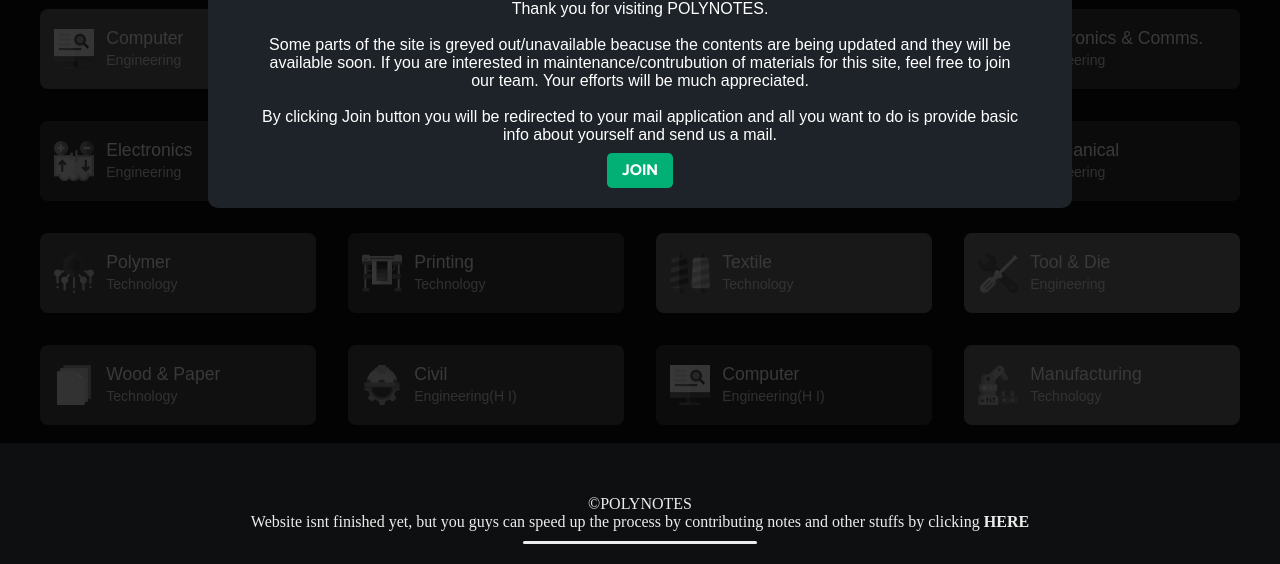
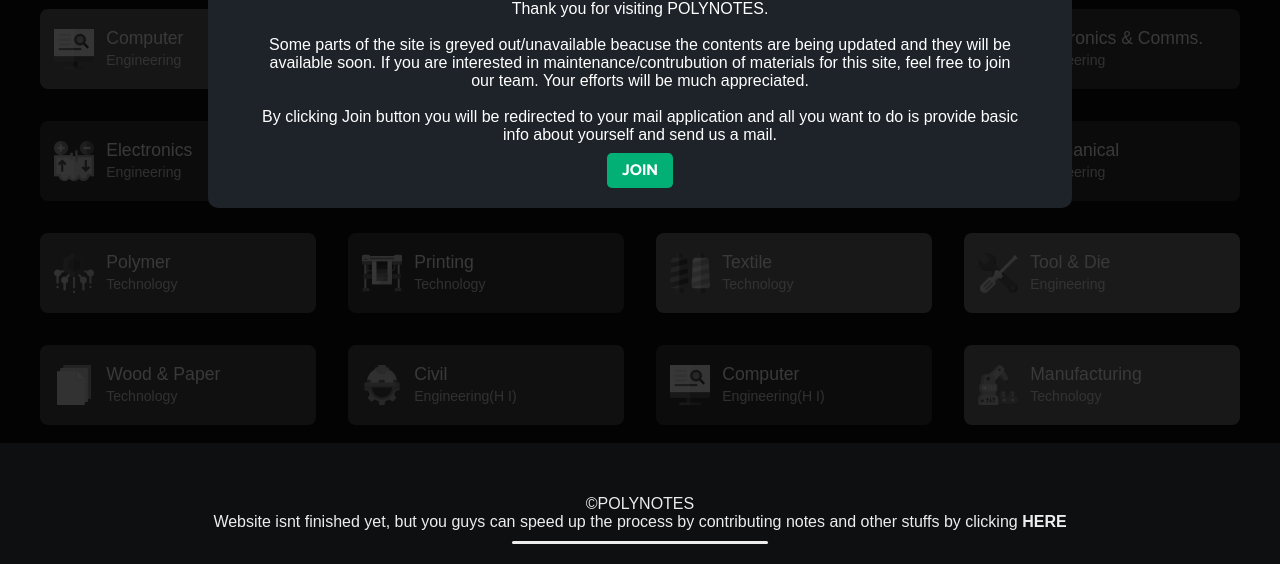
Before and after one commit to polynotes2021/polynotes.github.io, a plain HTML site: page index.html in a window 1280 px wide. Shown: the part 357-921 px from the top of the page. Drawn offline with Linux system fonts and the light colour scheme.

Commit message:
Update styles.css

```diff
--- a/Beauty/styles.css
+++ b/Beauty/styles.css
@@ -772,8 +772,6 @@ a{
 
     text-align: center;
 
-    font-family: monsterrat;
-
     color: var(--ft-clr);
 
     padding: 0 0 10px 0;
```
